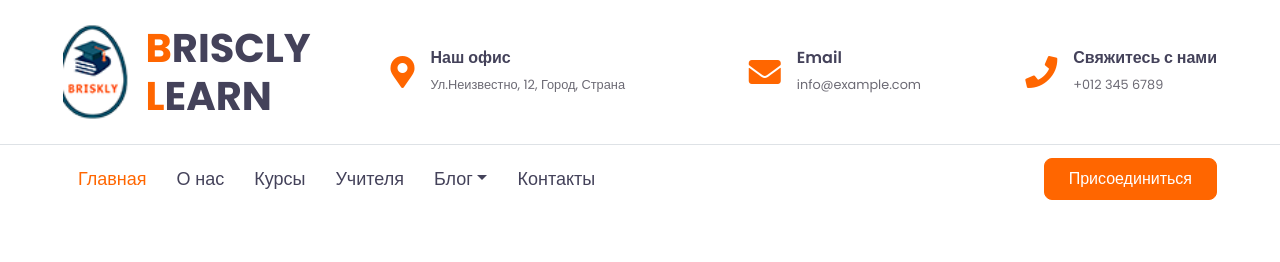
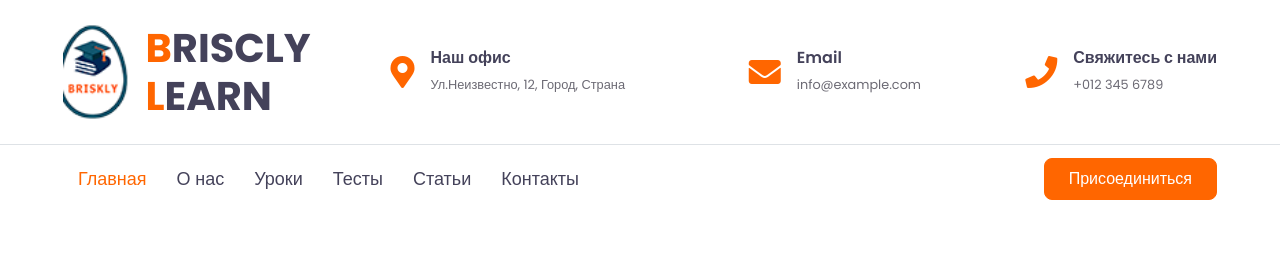
Before and after one commit to Breakhead2/Briskly-React, a React (Create React App) app: page / in a window 1280 px wide. Shown: the top 262 px of the page. Built offline with nearby package versions, Linux system fonts and the light colour scheme.

Commit message:
Исправил Navbar

```diff
--- a/src/components/Header/Navbar/Navbar.jsx
+++ b/src/components/Header/Navbar/Navbar.jsx
@@ -35,28 +35,14 @@ function Navbar() {
                   О нас
                 </a>
                 <a href="/" className="nav-item nav-link">
-                  Курсы
+                  Уроки
                 </a>
                 <a href="/" className="nav-item nav-link">
-                  Учителя
+                  Тесты
                 </a>
-                <div className="nav-item dropdown">
-                  <a
-                    href="/"
-                    className="nav-link dropdown-toggle"
-                    data-toggle="dropdown"
-                  >
-                    Блог
-                  </a>
-                  <div className="dropdown-menu rounded-0 m-0">
-                    <a href="/" className="dropdown-item">
-                      Blog List
-                    </a>
-                    <a href="/" className="dropdown-item">
-                      Blog Detail
-                    </a>
-                  </div>
-                </div>
+                <a href="/" className="nav-item nav-link">
+                  Статьи
+                </a>
                 <a href="/" className="nav-item nav-link">
                   Контакты
                 </a>
```
